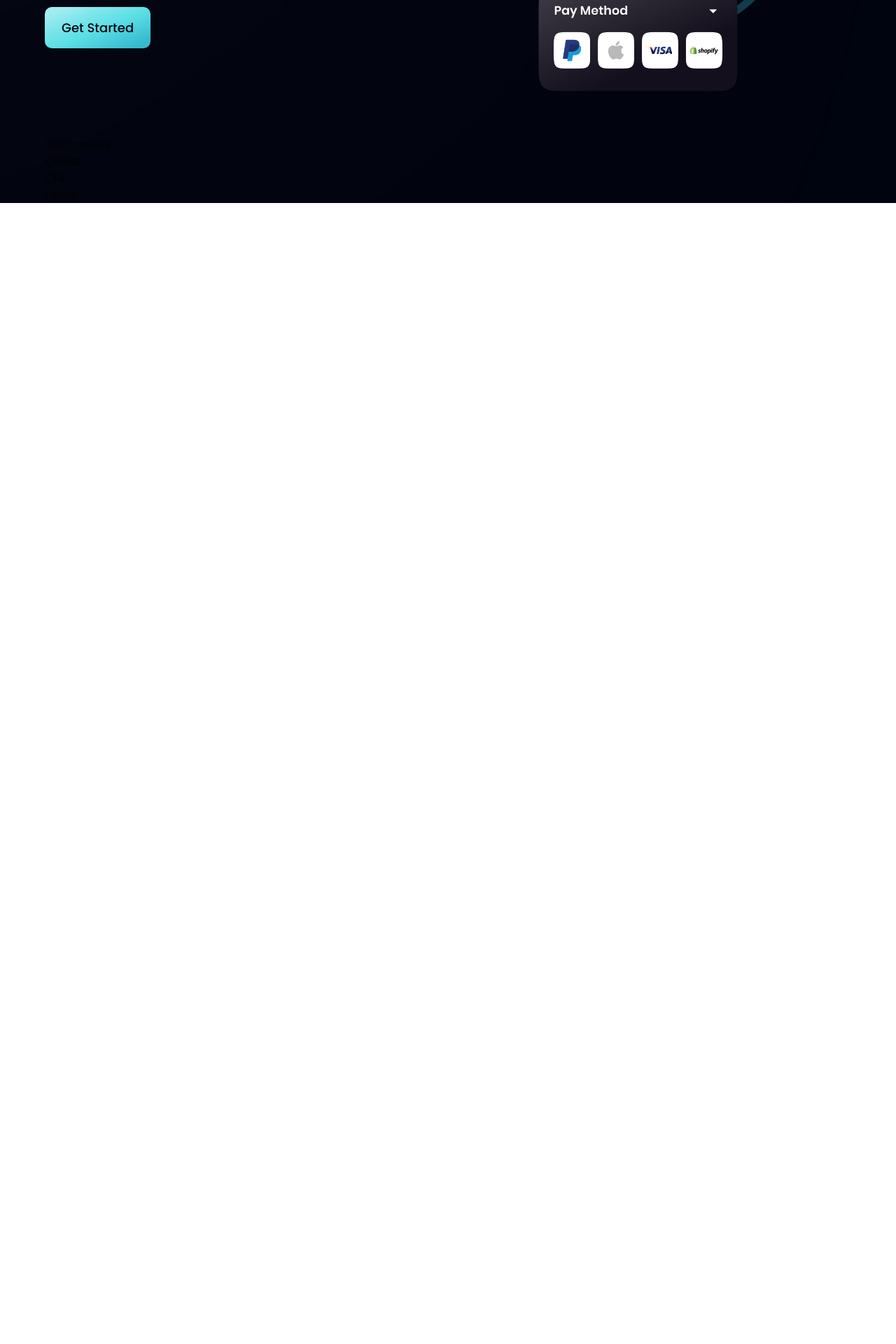
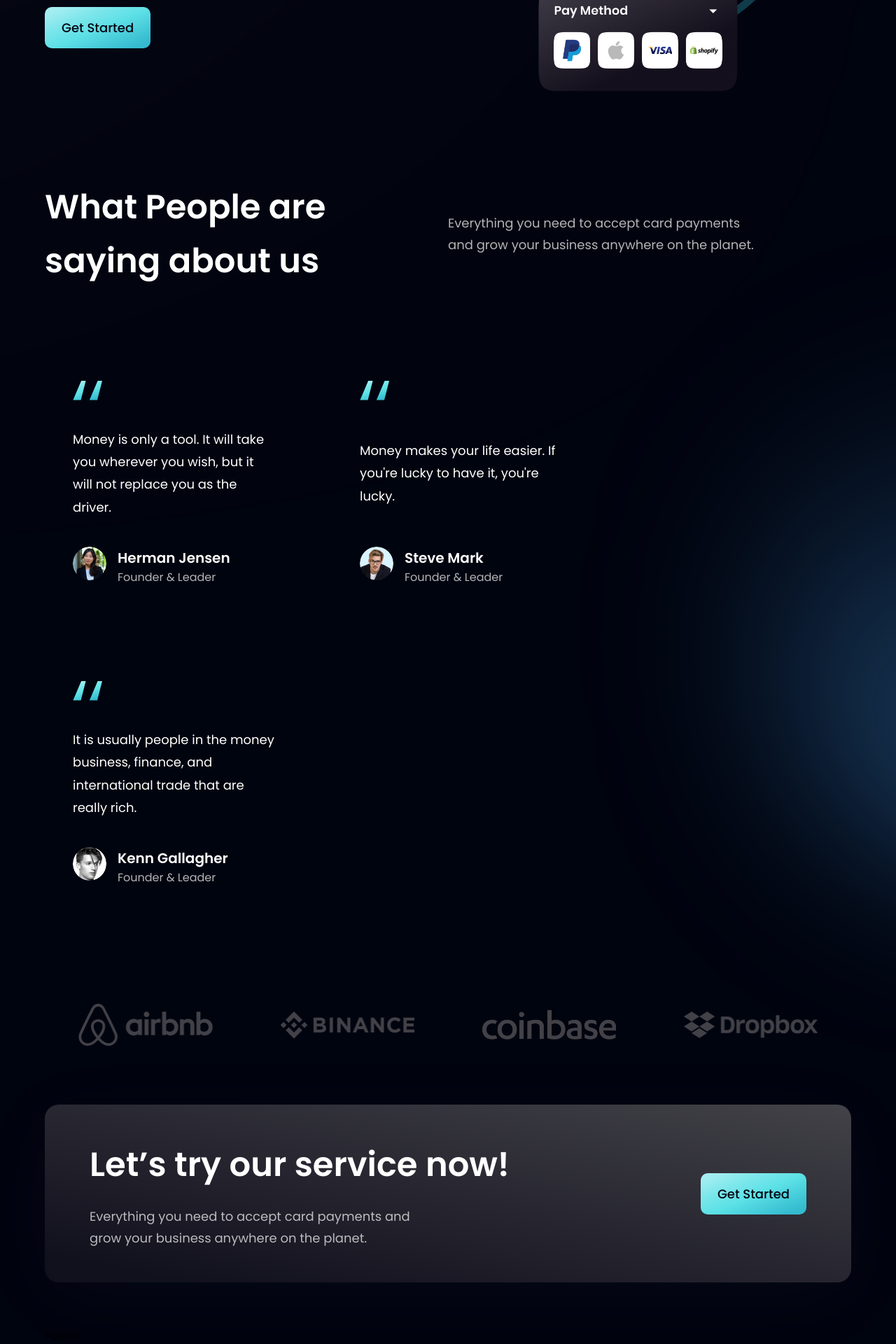
Before and after one commit to KevinLim62/Vitejs-learning-React-JS-, a React (Vite) app: page / in a window 1280 px wide. Shown: the part 2610-4530 px from the top of the page at 70% size. Before the commit the page ends 2900 px from the top, so only its background shows below. Built offline with nearby package versions, Linux system fonts and the light colour scheme.

Commit message:
Done Testimonials,FeedbackCard,Clients,CTA components

```diff
--- a/src/components/CTA.jsx
+++ b/src/components/CTA.jsx
@@ -1,7 +1,22 @@
-import React from 'react';
+import styles from '../style';
+import Button from './Button';
 
-const CTA = () => {
-  return <div>CTA</div>;
-};
+const CTA = () => (
+  <section
+    className={`${styles.flexCenter} ${styles.marginY} ${styles.padding} sm:flex-row flex-col bg-black-gradient-2 rounded-[20px] box-shadow`}
+  >
+    <div className="flex-1 flex flex-col">
+      <h2 className={styles.heading2}>Let’s try our service now!</h2>
+      <p className={`${styles.paragraph} max-w-[470px] mt-5`}>
+        Everything you need to accept card payments and grow your business
+        anywhere on the planet.
+      </p>
+    </div>
+
+    <div className={`${styles.flexCenter} sm:ml-10 ml-0 sm:mt-0 mt-10`}>
+      <Button />
+    </div>
+  </section>
+);
 
 export default CTA;
--- a/src/components/Clients.jsx
+++ b/src/components/Clients.jsx
@@ -1,7 +1,23 @@
-import React from 'react';
+import { clients } from '../constants';
+import styles from '../style';
 
-const Clients = () => {
-  return <div>Clients</div>;
-};
+const Clients = () => (
+  <section className={`${styles.flexCenter} my-4`}>
+    <div className={`${styles.flexCenter} flex-wrap w-full`}>
+      {clients.map((client) => (
+        <div
+          key={client.id}
+          className={`flex-1 ${styles.flexCenter} sm:min-w-[192px] min-w-[120px] m-5`}
+        >
+          <img
+            src={client.logo}
+            alt="client_logo"
+            className="sm:w-[192px] w-[100px] object-contain"
+          />
+        </div>
+      ))}
+    </div>
+  </section>
+);
 
 export default Clients;
--- a/src/components/FeedbackCard.jsx
+++ b/src/components/FeedbackCard.jsx
@@ -1,7 +1,28 @@
-import React from 'react';
+import { quotes } from '../assets';
 
-const FeedbackCard = () => {
-  return <div>FeedbackCard</div>;
-};
+const FeedbackCard = ({ content, name, title, img }) => (
+  <div className="flex justify-between flex-col px-10 py-12 rounded-[20px]  max-w-[370px] md:mr-10 sm:mr-5 mr-0 my-5 feedback-card">
+    <img
+      src={quotes}
+      alt="double_quotes"
+      className="w-[42.6px] h-[27.6px] object-contain"
+    />
+    <p className="font-poppins font-normal text-[18px] leading-[32.4px] text-white my-10">
+      {content}
+    </p>
+
+    <div className="flex flex-row">
+      <img src={img} alt={name} className="w-[48px] h-[48px] rounded-full" />
+      <div className="flex flex-col ml-4">
+        <h4 className="font-poppins font-semibold text-[20px] leading-[32px] text-white">
+          {name}
+        </h4>
+        <p className="font-poppins font-normal text-[16px] leading-[24px] text-dimWhite">
+          {title}
+        </p>
+      </div>
+    </div>
+  </div>
+);
 
 export default FeedbackCard;
--- a/src/components/Testimonials.jsx
+++ b/src/components/Testimonials.jsx
@@ -1,7 +1,32 @@
-import React from 'react';
+import { feedback } from '../constants';
+import styles from '../style';
+import FeedbackCard from './FeedbackCard';
 
-const Testimonials = () => {
-  return <div>Testimonials</div>;
-};
+const Testimonials = () => (
+  <section
+    id="clients"
+    className={`${styles.paddingY} ${styles.flexCenter} flex-col relative `}
+  >
+    <div className="absolute z-[0] w-[60%] h-[60%] -right-[50%] rounded-full blue__gradient bottom-40" />
+
+    <div className="w-full flex justify-between items-center md:flex-row flex-col sm:mb-16 mb-6 relative z-[1]">
+      <h2 className={styles.heading2}>
+        What People are <br className="sm:block hidden" /> saying about us
+      </h2>
+      <div className="w-full md:mt-0 mt-6">
+        <p className={`${styles.paragraph} text-left max-w-[450px]`}>
+          Everything you need to accept card payments and grow your business
+          anywhere on the planet.
+        </p>
+      </div>
+    </div>
+
+    <div className="flex flex-wrap sm:justify-start justify-center w-full feedback-container relative z-[1]">
+      {feedback.map((card) => (
+        <FeedbackCard key={card.id} {...card} />
+      ))}
+    </div>
+  </section>
+);
 
 export default Testimonials;
```
